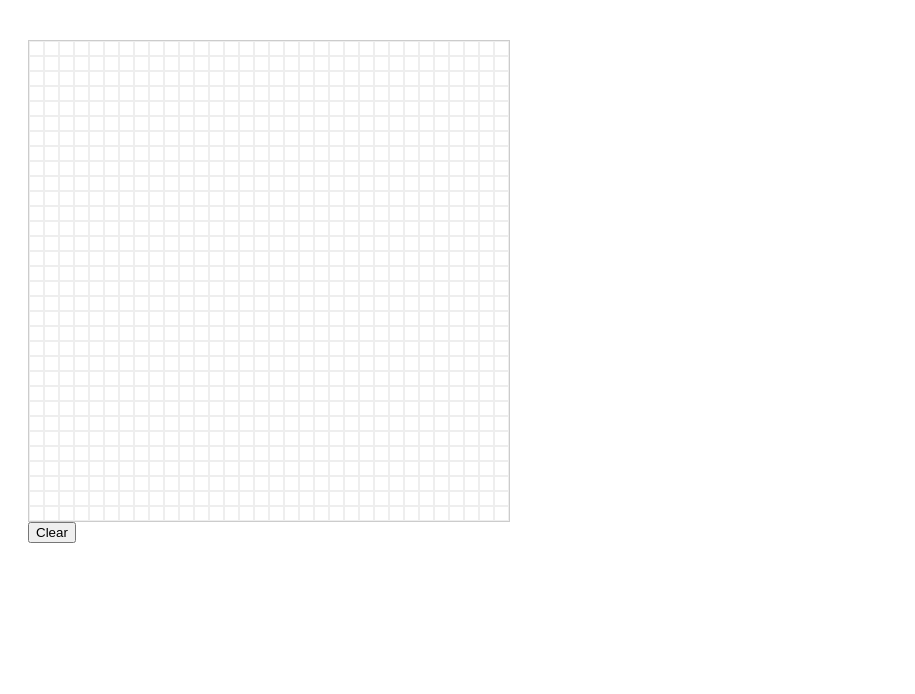
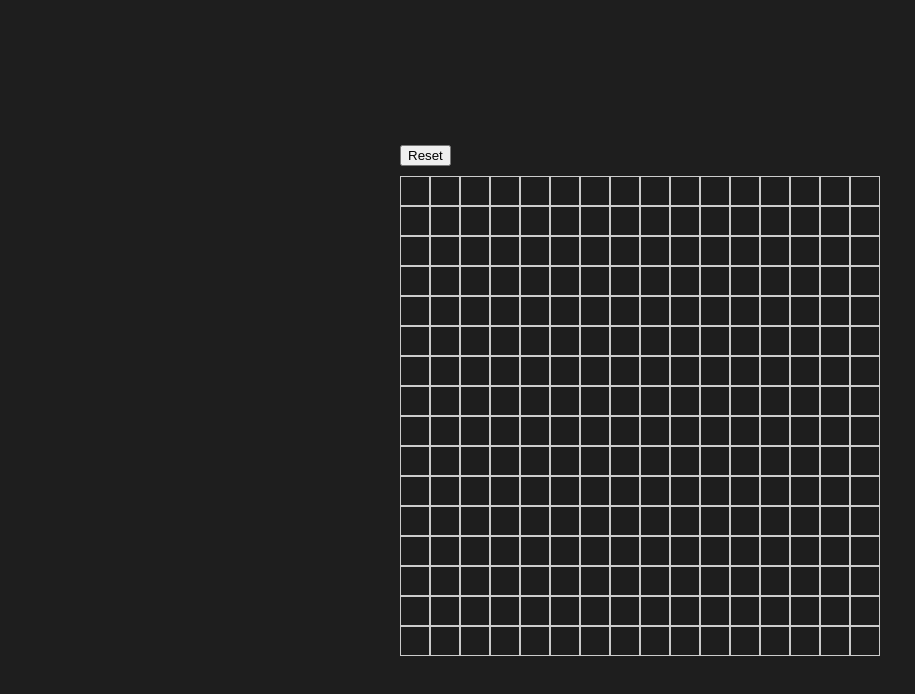
Before and after one commit to I-survivor-I/Etch-Sketch, a plain HTML site: page index.html in a window 1280 px wide. Shown: the whole page, without its empty margins (0-915 px from the left). Drawn offline with Linux system fonts and the light colour scheme.

Commit message:
project completed

```diff
--- a/index.html
+++ b/index.html
@@ -5,11 +5,22 @@
     <meta charset="UTF-8">
     <meta name="viewport" content="width=device-width, initial-scale=1.0">
     <title>Document</title>
+    <link rel="stylesheet" href="style.css">
     <script src="javascript.js" defer></script>
-        <link rel="stylesheet" href="style.css">
 </head>
 <body>
-        <div id="grid"></div>
-        <button id="clear">Clear</button>
+    <div id="wrapperMain">
+
+        <div id="wrapperHeader">
+            <div id="headerContainer">
+                <button id="resetBtn">Reset</button>
+            </div>
+        </div>
+
+        <div id="wrapperGrid">
+            <div id="gridContainer"></div>
+        </div>
+
+    </div>
 </body>
 </html>
--- a/javascript.js
+++ b/javascript.js
@@ -1,16 +1,42 @@
 
-const grid = document.querySelector("#grid");
+const gridContainer = document.querySelector("#gridContainer");
+const GRID_SIZE = 480;
 
-function makeGrid(size) {
-grid.style.gridTemplateColumns = `repeat(${size}, 1fr)`;
-grid.style.gridTemplateRows = `repeat(${size}, 1fr)`;
+createGrid(16); // default
 
-  for (let i = 0; i < size * size; i++) {
-    const cell = document.createElement("div");
-    // give it a class, e.g. "cell"
-    cell.classList.add("cell");
-    grid.appendChild(cell);
-  }
-};
+// -------------------------------
+// CREATE GRID
+// -------------------------------
+function createGrid(n) {
+    gridContainer.innerHTML = ""; // clear old
 
-makeGrid(32);
+    for (let i = 0; i < n * n; i++) {
+        const square = document.createElement("div");
+        square.classList.add("square");
+        square.style.width = `calc(100% / ${n})`;
+        square.style.height = `calc(100% / ${n})`;
+
+        square.addEventListener("mouseover", () => {
+        square.style.backgroundColor = "#ccc";
+        });
+
+        gridContainer.appendChild(square);
+    }
+}
+
+// -------------------------------
+// RESET BUTTON
+// -------------------------------
+document.querySelector("#resetBtn").addEventListener("click", () => {
+    let input = prompt("Number of squares per side (1–100):");
+
+    if (input === null) return; // user cancelled
+    input = parseInt(input);
+
+    if (!Number.isInteger(input) || input < 1 || input > 100) {
+        alert("Enter a number between 1 and 100.");
+        return;
+    }
+
+    createGrid(input);
+});
--- a/style.css
+++ b/style.css
@@ -1,19 +1,40 @@
-/* style.css */
-
-body {
-  font-family: sans-serif;
-  padding: 20px;
+html, body {
+  height: 100%;                /* makes the page fill the full viewport height */
+  margin: 0;                   /* removes default browser margins */
+  background-color: rgb(30, 30, 30); /* dark background color for the page */
 }
 
-#grid {
+#wrapperMain {
+  display: flex;
+  height: 100%;                /* makes wrapper fill the full page height so vertical centering can work */
+  flex-direction: column;        /**/
+  justify-content: center;     /* centers the grid horizontally */
+  align-items: center;         /* centers the grid vertically */
+}
+
+#wrapperHeader {
+  display: flex;
+}
+
+#headerContainer {
+  display: flex;
+  justify-content: flex-start;
+  width: 480px;                /* fixed width of the header */
+  margin-bottom: 10px;
+}
+
+#wrapperGrid {
+  display: flex;
+}
+
+#gridContainer {
+  display: flex;
+  flex-wrap: wrap;
   width: 480px;
   height: 480px;
-  border: 1px solid #ccc;
-  margin-top: 12px;
-  display: grid; /* we’ll use this later to make the squares */
 }
 
-.cell {
-  border: 1px solid #eee;
-  box-sizing: border-box; /* so borders don’t break the layout */
+.square {
+  border: 1px solid #ccc;
+  box-sizing: border-box;
 }
```
Lines whose indentation alone changed are shown as unchanged.
